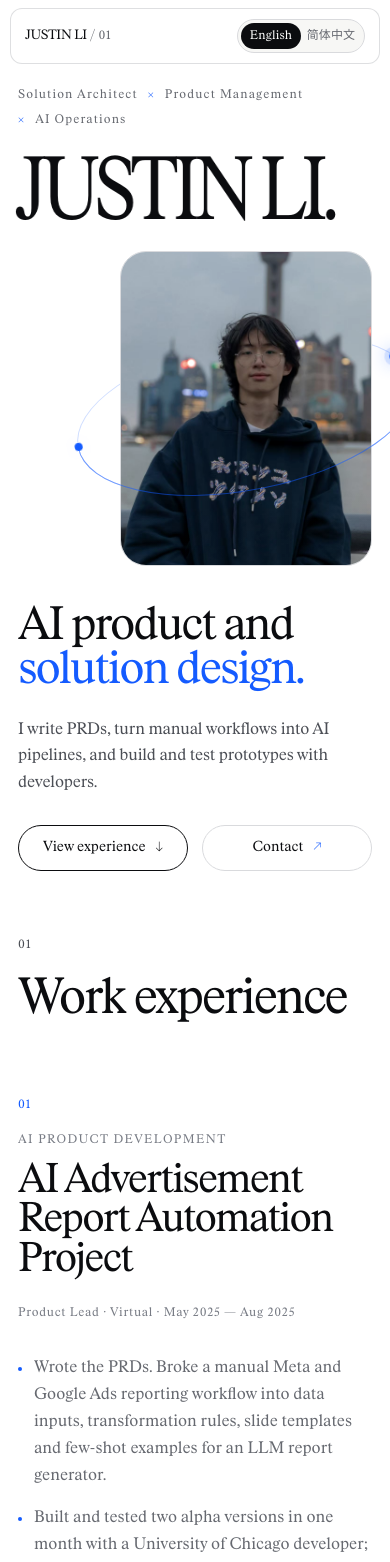
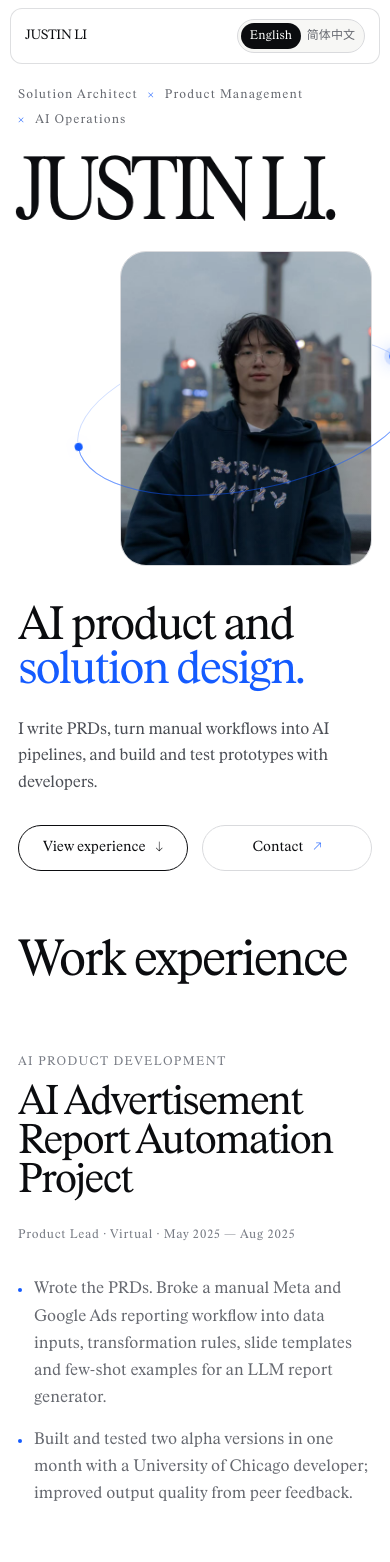
Before and after one commit to Sad-Salad-12/justinli, a Next.js app: page /justinli/ in a window 390 px wide. Shown: the top 1562 px of the page. Built offline with nearby package versions, Linux system fonts and the light colour scheme.

Commit message:
Remove decorative numbering from portfolio

```diff
--- a/app/experience-media.tsx
+++ b/app/experience-media.tsx
@@ -244,9 +244,6 @@ export function AdReportMedia({ copy }: AdReportMediaProps) {
         </div>
 
         <div className="carousel-controls">
-          <span className="carousel-count" aria-live="polite">
-            {String(activeSlide + 1).padStart(2, "0")} / {String(slideTotal).padStart(2, "0")}
-          </span>
           <div className="carousel-arrows">
             <button
               type="button"
@@ -357,9 +354,6 @@ export function AdReportMedia({ copy }: AdReportMediaProps) {
                 unoptimized
               />
               <figcaption>
-                <span>
-                  {String(expandedSlide + 1).padStart(2, "0")} / {String(slideTotal).padStart(2, "0")}
-                </span>
                 {copy.slides[expandedSlide].title}
               </figcaption>
             </figure>
--- a/app/page.tsx
+++ b/app/page.tsx
@@ -172,7 +172,7 @@ export default function Home() {
     <main data-language={language}>
       <header className="site-header" aria-label={t.a11y.mainNavigation}>
         <a className="brand" href="#top" aria-label={t.a11y.backToTop}>
-          {t.identity.name}<span> / 01</span>
+          {t.identity.name}
         </a>
         <nav className="nav-links" aria-label={t.a11y.pageNavigation}>
           <a href="#experience">{t.nav.experience}</a>
@@ -268,7 +268,7 @@ export default function Home() {
 
       <section className="experience" id="experience" aria-labelledby="experience-title">
         <div className="section-head experience-head" data-reveal="title">
-          <p className="section-label">{t.experience.label}</p>
+          {t.experience.label && <p className="section-label">{t.experience.label}</p>}
           <h2 id="experience-title">{t.experience.headline}</h2>
         </div>
         <div className="experience-list">
@@ -279,7 +279,6 @@ export default function Home() {
               aria-labelledby={`experience-project-${experience.number}`}
             >
               <div className="experience-row" data-reveal="project">
-                <span className="experience-number">{experience.number}</span>
                 <div className="experience-identity">
                   <p>{experience.eyebrow}</p>
                   <h3 id={`experience-project-${experience.number}`}>{experience.title}</h3>
@@ -312,7 +311,7 @@ export default function Home() {
 
       <section className="work" id="work" aria-labelledby="work-title">
         <div className="section-head work-head" data-reveal="title">
-          <p className="section-label">{t.work.label}</p>
+          {t.work.label && <p className="section-label">{t.work.label}</p>}
           <h2 id="work-title">{t.work.headline}</h2>
         </div>
 
@@ -334,7 +333,7 @@ export default function Home() {
                   unoptimized
                 />
                 <span className="work-image-index">
-                  {work.index} / LARK BASE
+                  LARK BASE
                 </span>
                 <span className="work-image-action">
                   {t.work.previewAction} <i aria-hidden="true">↗</i>
--- a/app/portfolio-content.ts
+++ b/app/portfolio-content.ts
@@ -141,7 +141,7 @@ export const portfolioContent: Record<Language, PortfolioContent> = {
       secondaryAction: "Contact",
     },
     experience: {
-      label: "01",
+      label: "",
       headline: "Work experience",
       media: {
         demoLabel: "PRODUCT DEMO",
@@ -226,7 +226,7 @@ export const portfolioContent: Record<Language, PortfolioContent> = {
       ],
     },
     work: {
-      label: "02",
+      label: "",
       headline: "Other works",
       previewAction: "View full image",
       items: [
@@ -242,7 +242,7 @@ export const portfolioContent: Record<Language, PortfolioContent> = {
       ],
     },
     contact: {
-      label: "03 — NEW YORK, NY",
+      label: "NEW YORK, NY",
       headline: "Contact",
       body: "Open to Solutions Architect and Forward Deployed Engineer roles.",
       emailLabel: "EMAIL",
@@ -289,7 +289,7 @@ export const portfolioContent: Record<Language, PortfolioContent> = {
       secondaryAction: "联系我",
     },
     experience: {
-      label: "01",
+      label: "",
       headline: "工作经历",
       media: {
         demoLabel: "产品演示",
@@ -374,7 +374,7 @@ export const portfolioContent: Record<Language, PortfolioContent> = {
       ],
     },
     work: {
-      label: "02",
+      label: "",
       headline: "其他作品",
       previewAction: "查看完整图片",
       items: [
@@ -388,7 +388,7 @@ export const portfolioContent: Record<Language, PortfolioContent> = {
       ],
     },
     contact: {
-      label: "03 — 美国纽约",
+      label: "美国纽约",
       headline: "联系方式",
       body: "寻找解决方案架构师与前线部署工程师岗位。",
       emailLabel: "邮箱",
--- a/app/selected-projects.tsx
+++ b/app/selected-projects.tsx
@@ -24,7 +24,6 @@ export function SelectedProjects({ language, basePath = "", children }: { langua
     <article className="selected-project legal-project">
       <div className="legal-gallery">
         <div className="legal-controls">
-          <span>{String(active + 1).padStart(2, "0")} / 03</span>
           <div><button type="button" onClick={() => move(-1)} aria-label={zh ? "上一张" : "Previous card"}>←</button><button type="button" onClick={() => move(1)} aria-label={zh ? "下一张" : "Next card"}>→</button></div>
         </div>
         <div className="legal-stack" onPointerDown={e => { dragStart.current = e.clientX; }} onPointerUp={e => { const distance = e.clientX - (dragStart.current ?? e.clientX); dragStart.current = null; if (Math.abs(distance) > 45) move(distance < 0 ? 1 : -1); }} onPointerCancel={() => { dragStart.current = null; }}>
--- a/app/variant-v2.css
+++ b/app/variant-v2.css
@@ -1456,3 +1456,13 @@ main {
   line-height: 1.35;
   text-align: center;
 }
+
+
+/* Keep the existing alignment after removing decorative numbering. */
+.section-head h2 { grid-column: 2; }
+.experience-identity { grid-column: 2; }
+.experience-bullets { grid-column: 3; }
+.carousel-controls, .legal-gallery .legal-controls { justify-content: flex-end; }
+@media (max-width: 700px) {
+  .section-head h2, .experience-identity, .experience-bullets { grid-column: 1; }
+}
```
Also changed, not shown: 1 other file (tests, documents, lock files or other folders).
